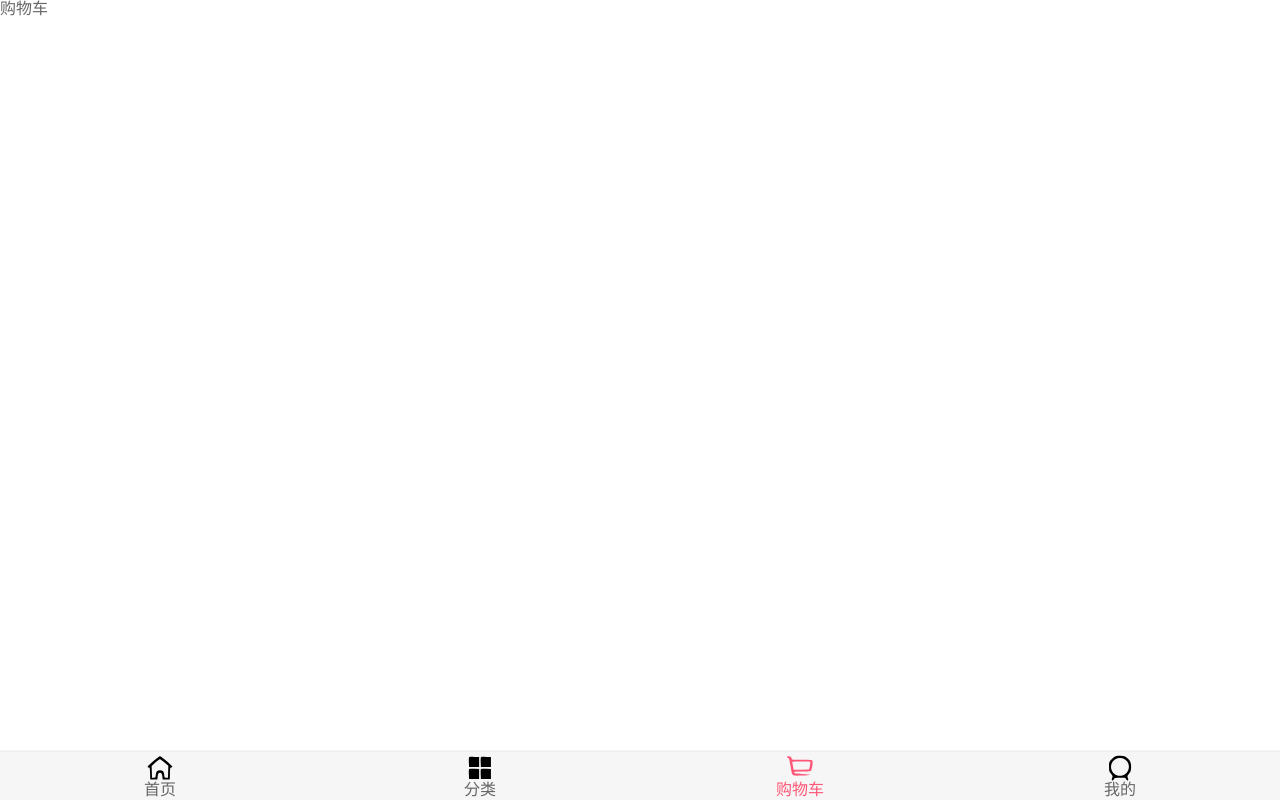
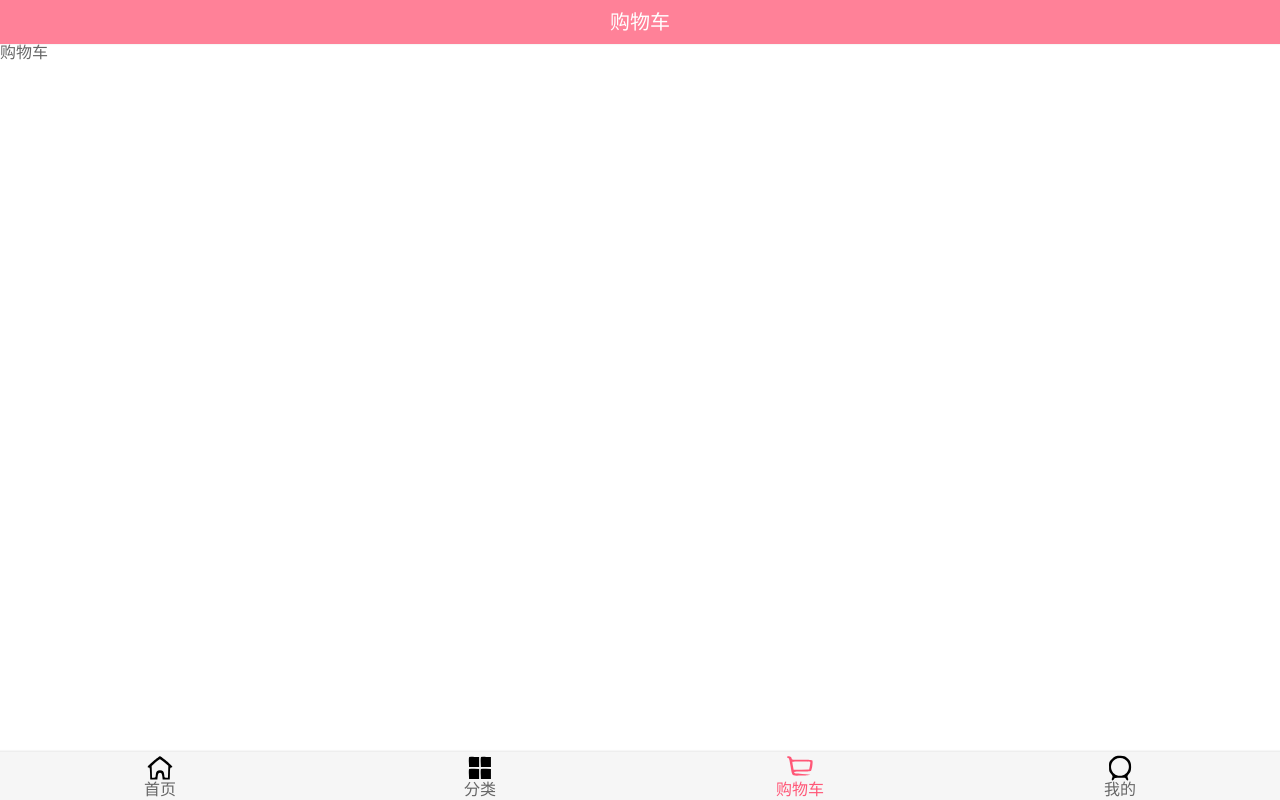
Before and after one commit to mlanfe/WearShop, a Vue app: page /cart in a window 1280 px wide. Built offline with nearby package versions, Linux system fonts and the light colour scheme; the HTML template or start-up script is replaced by a standard one.

Commit message:
NavBar的封装

```diff
--- /dev/null
+++ b/src/components/common/navbar/NavBar.vue
@@ -0,0 +1,42 @@
+<template>
+  <div class="nav-bar">
+    <div class="left nav-bar-item">
+      <slot name='left'></slot>
+    </div>
+    <div class="middle nav-bar-item">
+      <slot name='middle'></slot>
+    </div>
+    <div class="right nav-bar-item">
+      <slot name='right'></slot>
+    </div>
+  </div>
+</template>
+
+<script>
+  export default {
+    name: 'NavBar',
+  }
+</script>
+
+<style scoped>
+  .nav-bar{
+    display: flex;
+    background-color: #ff8198;
+    text-align:center;
+    height: 44px;
+    line-height: 44px;
+    color: #fff;
+    font-size: 20px;
+    box-shadow: 0px 1px 1px rgba(150,150,150,.08);
+  }
+  .left{
+    flex: 1;
+  }
+  .right{
+    flex: 1;
+
+  }
+  .middle{
+    flex: 3;
+  }
+</style>
--- a/src/views/Cart.vue
+++ b/src/views/Cart.vue
@@ -1,12 +1,19 @@
 <template>
   <div>
+    <nav-bar>
+      <div slot="middle">购物车</div>
+    </nav-bar>
     购物车
   </div>
 </template>
 
 <script>
+  import NavBar from 'components/common/navbar/NavBar'
   export default {
-    name: '',
+    name: 'Cart',
+    components:{
+      NavBar
+    }
   }
 </script>
 
--- a/src/views/Category.vue
+++ b/src/views/Category.vue
@@ -1,12 +1,19 @@
 <template>
   <div>
+    <nav-bar>
+      <div slot="middle">商品分类</div>
+    </nav-bar>
     分类
   </div>
 </template>
 
 <script>
+  import NavBar from 'components/common/navbar/NavBar'
   export default {
-    name: '',
+    name: 'Category',
+    components:{
+      NavBar
+    }
   }
 </script>
 
--- a/src/views/Home.vue
+++ b/src/views/Home.vue
@@ -1,12 +1,20 @@
 <template>
   <div>
+    <nav-bar class="home-nav">
+      <div slot="middle">购物街</div>
+    </nav-bar>
     主页
   </div>
 </template>
 
 <script>
+  import NavBar from 'components/common/navbar/NavBar'
+
   export default {
-    name: '',
+    name: 'Home',
+    components:{
+      NavBar
+    }
   }
 </script>
 
--- a/src/views/Profile.vue
+++ b/src/views/Profile.vue
@@ -1,12 +1,19 @@
 <template>
   <div>
+    <nav-bar>
+      <div slot="middle">我的</div>
+    </nav-bar>
     我的
   </div>
 </template>
 
 <script>
+  import NavBar from 'components/common/navbar/NavBar'
   export default {
-    name: '',
+    name: 'Profile',
+    components:{
+      NavBar
+    }
   }
 </script>
 
```
